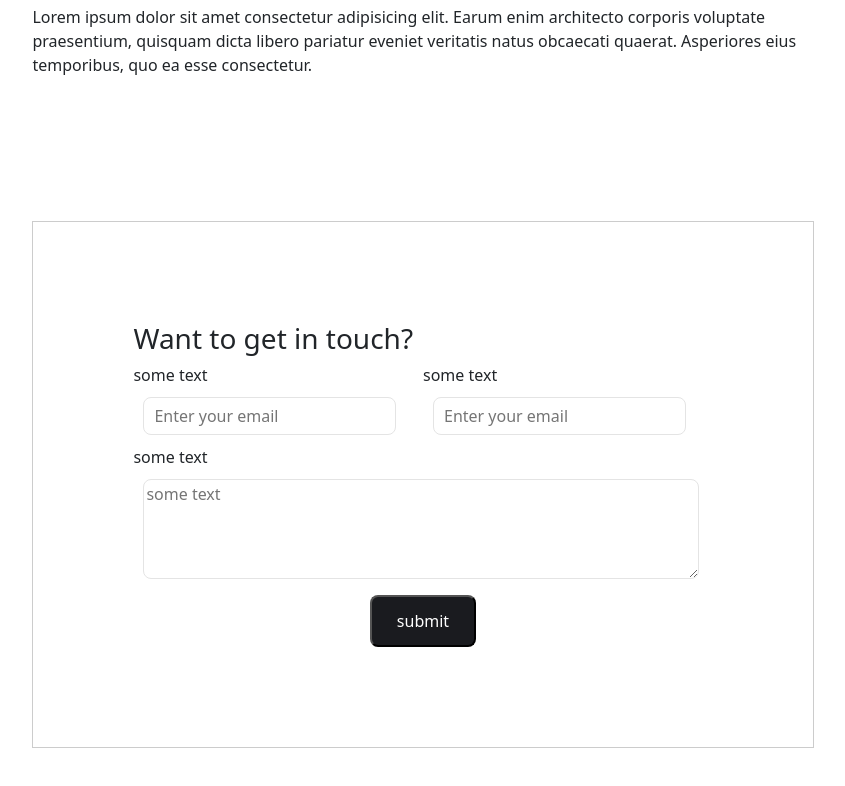
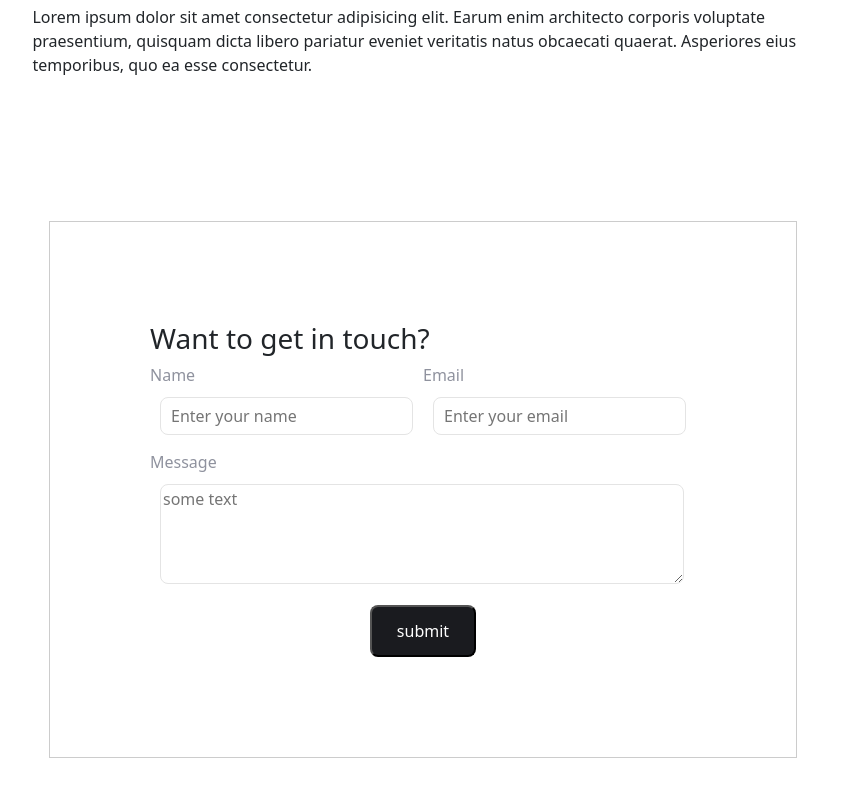
Before and after one commit to LamNz79/Portfolio, a plain HTML site: page index.html in a window 1280 px wide. Shown: the part 985-1771 px from the top of the page, without its empty margins (217-1062 px from the left). Drawn offline with nearby package versions, Linux system fonts and the light colour scheme.

Commit message:
changed contact box text

```diff
--- a/css/style.css
+++ b/css/style.css
@@ -86,3 +86,11 @@
     border-radius: 8px;
     padding: 12px 25px 12px;
 }
+
+.label {
+    margin-bottom: 5px;
+    color: #8f929e;
+    letter-spacing: 0;
+    text-transform: none;
+    font-weight: 500;
+}
--- a/index.html
+++ b/index.html
@@ -95,16 +95,16 @@
             <div>
                 <form action="post">
                     <div class="form-group-input-wrapper d-flex align-item-center justify-content-around">
-                        <label for="email">some text <input class="form-group-input" type="email" name="email"
-                                id="email-inp" placeholder="Enter your email"></label>
+                        <label class="label name-label" for="name">Name <br> <input class="form-group-input" type="text"
+                                name="name" id="name-inp" placeholder="Enter your name">
+                        </label>
+                        <label class="label email-label" for="email">Email <br> <input class="form-group-input"
+                                type="email" name="email" id="email-inp" placeholder="Enter your email"></label>
 
-                        <label for="name">some text <input class="form-group-input" type="text" name="name"
-                                id="name-inp" placeholder="Enter your email">
-                        </label>
                     </div>
                     <div class="d-flex flex-column">
-                        <label for="txt3">some text <br> <textarea class="form-group-textarea" name=" txt3" id=""
-                                placeholder="some text"></textarea>
+                        <label class="label textarea-label" for="txt3">Message<br> <textarea class="form-group-textarea"
+                                name=" txt3" id="" placeholder="some text"></textarea>
                         </label>
                         <button class="form-group-button mx-auto" type="submit">submit</button>
                     </div>
```
